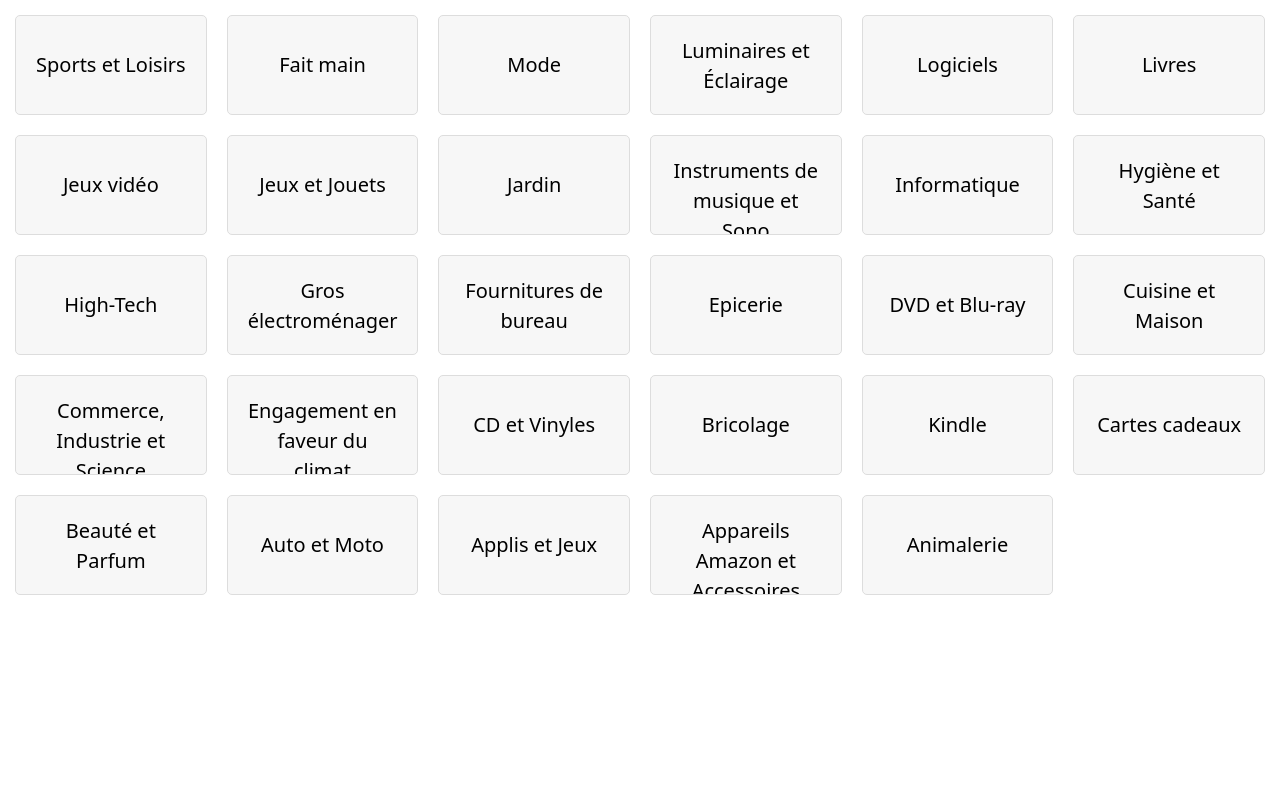
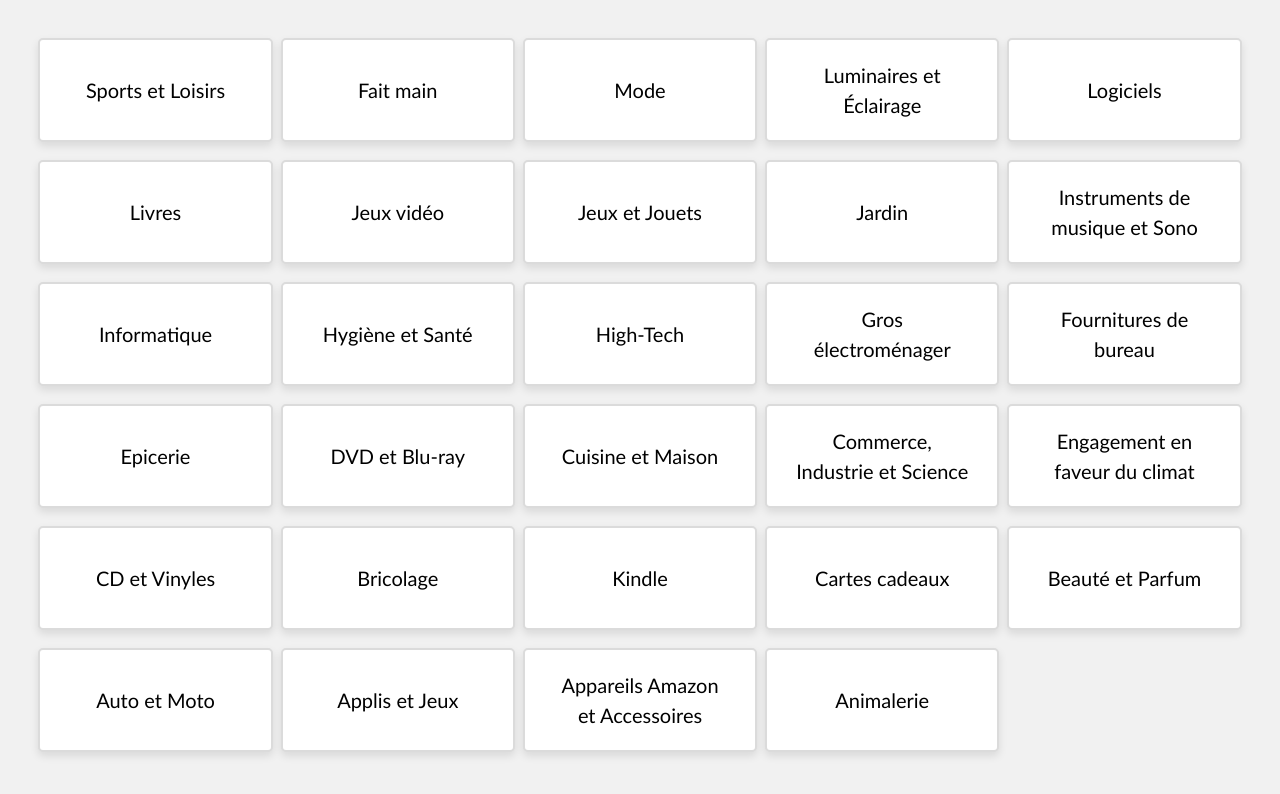
Before and after one commit to Waddenn/Amazon_Web_Scraper, a Next.js app: page / in a window 1280 px wide. Shown: the top 794 px of the page. Built offline with nearby package versions, Linux system fonts and the light colour scheme.

Commit message:
categorypage css updated

```diff
--- a/src/components/CategoryButton.js
+++ b/src/components/CategoryButton.js
@@ -1,11 +1,11 @@
-import Link from "next/link";
+import Link from 'next/link';
 
 export default function CategoryButton({ categoryName, path, className }) {
   return (
     <button className={className}>
-      <Link href={path} passHref>
+    <Link href={path} passHref>
         {categoryName}
-      </Link>
+    </Link>
     </button>
   );
 }
--- a/src/pages/index.js
+++ b/src/pages/index.js
@@ -1,3 +1,4 @@
+import { pageExtensions } from "../../next.config";
 import CategoryButton from "../components/CategoryButton";
 import styles from "../styles/Home.module.css";
 
@@ -5,33 +6,33 @@ export default function Home() {
   const categoryPaths = {
     "Sports et Loisirs": "sports",
     "Fait main": "handmade",
-    "Mode": "fashion",
+    Mode: "fashion",
     "Luminaires et Éclairage": "lighting",
-    "Logiciels": "software",
-    "Livres": "books",
+    Logiciels: "software",
+    Livres: "books",
     "Jeux vidéo": "videogames",
     "Jeux et Jouets": "toys",
-    "Jardin": "lawn-garden",
+    Jardin: "lawn-garden",
     "Instruments de musique et Sono": "musical-instruments",
-    "Informatique": "computers",
+    Informatique: "computers",
     "Hygiène et Santé": "hpc",
     "High-Tech": "electronics",
     "Gros électroménager": "appliances",
     "Fournitures de bureau": "officeproduct",
-    "Epicerie": "grocery",
+    Epicerie: "grocery",
     "DVD et Blu-ray": "dvd",
     "Cuisine et Maison": "kitchen",
     "Commerce, Industrie et Science": "industrial",
     "Engagement en faveur du climat": "climate-pledge",
     "CD et Vinyles": "music",
-    "Bricolage": "hi",
-    "Kindle": "digital-text",
+    Bricolage: "hi",
+    Kindle: "digital-text",
     "Cartes cadeaux": "gift-cards",
     "Beauté et Parfum": "beauty",
     "Auto et Moto": "automotive",
     "Applis et Jeux": "mobile-apps",
     "Appareils Amazon et Accessoires": "amazon-devices",
-    "Animalerie": "pet-supplies",
+    Animalerie: "pet-supplies",
   };
 
   return (
--- a/src/styles/Home.module.css
+++ b/src/styles/Home.module.css
@@ -1,15 +1,16 @@
 .categoryButton {
-    margin: 5px;
-    padding: 20px;
+    padding-left: 2vw;
+    padding-right: 2vw;
     font-size: 2.5vh;
     cursor: pointer;
-    border: 1px solid #ddd;
+    border: solid #dbdbdb 2px;
     border-radius: 5px;
-    background: #f7f7f7;
+    background-color: white;
     transition: all 0.3s ease;
     text-align: center;
-    height: 100px;
+    height: 13vh;
     overflow: hidden;
+    box-shadow: 0 4px 8px rgba(0, 0, 0, 0.1);
 }
 
 .categoryButton:hover {
@@ -19,26 +20,9 @@
 .categoriesContainer {
     display: grid;
     grid-template-columns: repeat(auto-fill, minmax(200px, 1fr));
-    gap: 10px;
-    padding: 10px;
-}
-
-
-
-/* styles/Home.module.css */
-.container {
-    padding: 50px;
-    max-width: 1200px;
-    margin: auto;
+    gap: 1vh;
+    padding: 3vw;
+    font-family: 'Gill Sans', 'Gill Sans MT', Calibri, 'Trebuchet MS', sans-serif;
+    background-color: #f1f1f1;
+    min-height: 100vh;
   }
-
-  .title {
-    text-align: center;
-    margin-bottom: 40px;
-  }
-
-  .productGrid {
-    display: grid;
-    grid-template-columns: repeat(auto-fill, minmax(250px, 1fr));
-    gap: 20px;
-  }
```
Also changed, not shown: src/db.js (+48 -19 lines).
